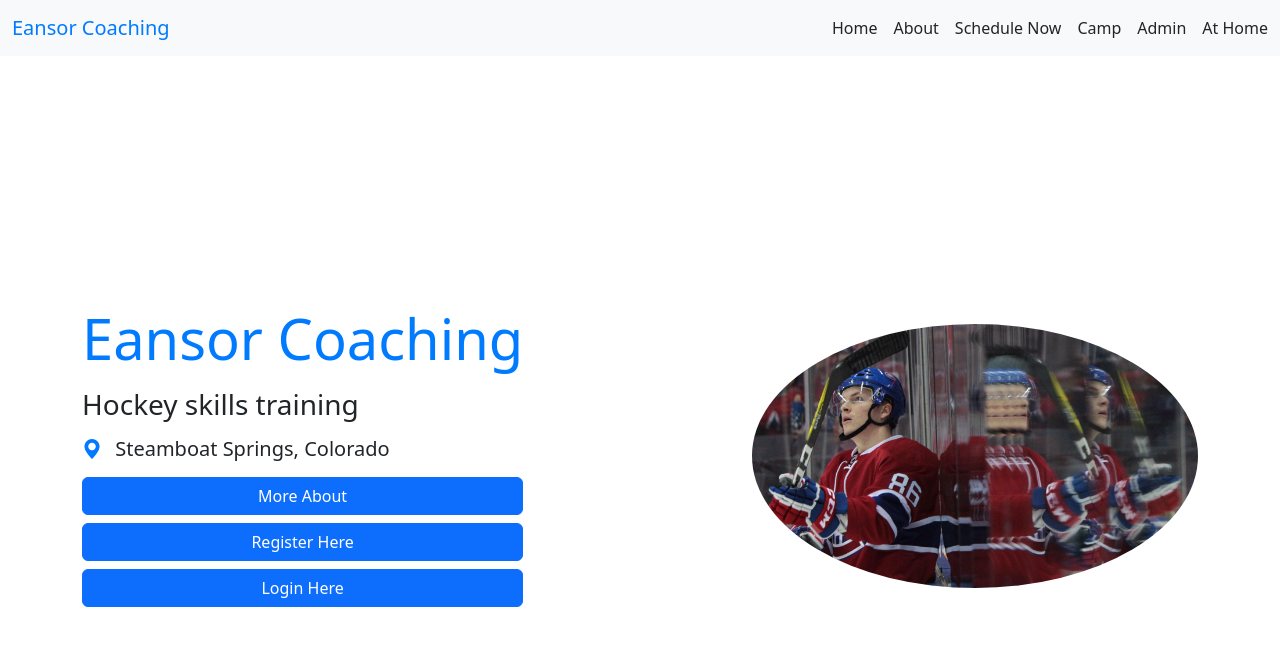
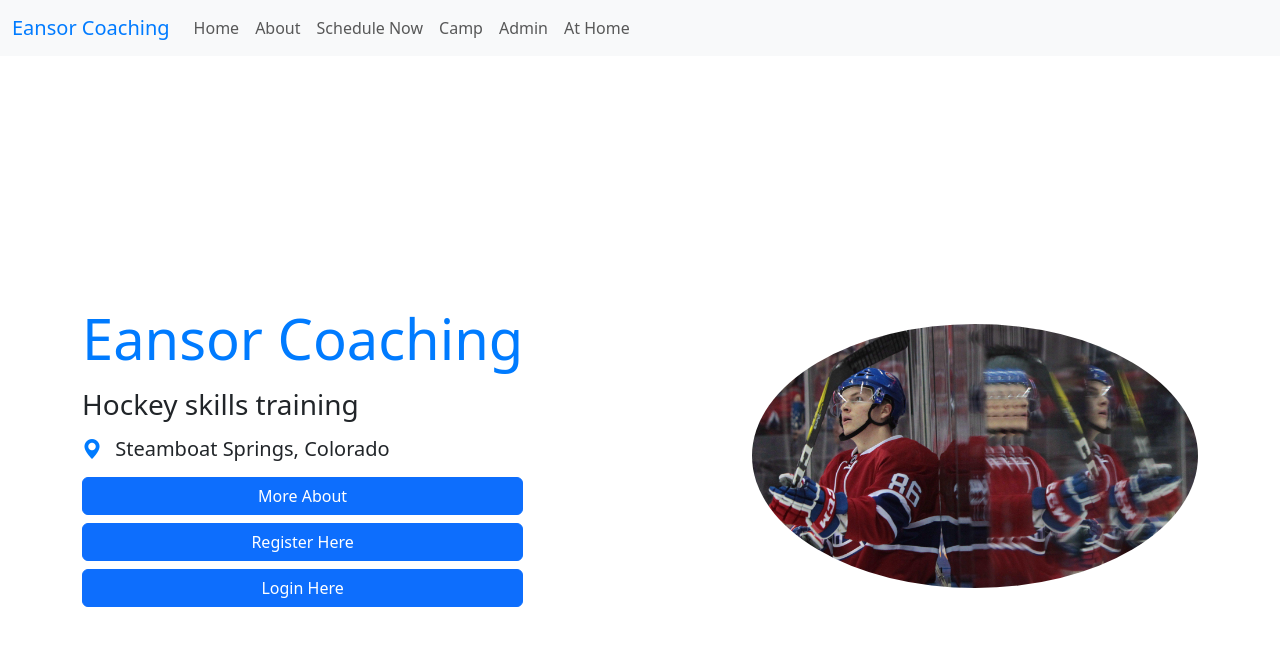
Before and after one commit to ScottEansor/hockey-website, a React (Vite) app in the folder frontend/: page / in a window 1280 px wide. Shown: the top 646 px of the page. Built offline with nearby package versions, Linux system fonts and the light colour scheme; no server answers.

Commit message:
Bootstrap styling for nav dropdown/scaling mostly complete

```diff
--- /dev/null
+++ b/frontend/src/components/DropDown.jsx
@@ -0,0 +1,41 @@
+import { Link } from "react-router-dom";
+import { useState } from "react";
+export default function DropDown({ label, children }) {
+  const [isOpen, setIsOpen] = useState(false);
+  return (
+    <li className="nav-item dropdown">
+      <a
+        className="nav-link dropdown-toggle"
+        onClick={() => setIsOpen((prev) => !prev)}
+        href="#"
+        role="button"
+        data-toggle="dropdown"
+        aria-haspopup="true"
+        aria-expanded="false"
+      >
+        {label}
+      </a>
+      <ul className={"dropdown-menu " + (isOpen ? "show" : "")}>{children}</ul>
+    </li>
+  );
+}
+
+export function DropDownLink({ to, children }) {
+  return (
+    <li>
+      <Link to={to} className="dropdown-item">
+        {children}
+      </Link>
+    </li>
+  );
+}
+
+export function DropDownButton({ onClick, children }) {
+  return (
+    <li>
+      <a onClick={onClick} className="dropdown-item">
+        {children}
+      </a>
+    </li>
+  );
+}
--- a/frontend/src/components/Nav.jsx
+++ b/frontend/src/components/Nav.jsx
@@ -1,53 +1,60 @@
-import React from "react";
+import React, { useState } from "react";
 import "bootstrap/dist/css/bootstrap.min.css";
-import { Link } from "react-router-dom";
+import NavLink from "./NavLink";
+import DropDown, { DropDownButton, DropDownLink } from "./DropDown";
 
 export default function Nav({ userData }) {
+
+  const [isOpen, setIsOpen] = useState(false)
+
+
   return (
-    <nav className="navbar bg-body-tertiary sticky-top">
+    <nav className="navbar bg-body-tertiary sticky-top navbar-expand-md">
       <div className="container-fluid">
-        <div className="title navbar-brand" href="#">
+        <div className="title navbar-brand">
           Eansor Coaching
         </div>
-        <div className="d-flex ms-auto nav-options">
-          <Link to="/" className="nav-link">
-            Home
-          </Link>
-          <Link to="/about" className="nav-link">
-            About
-          </Link>
-          <Link to="/schedule" className="nav-link">
-            Schedule Now
-          </Link>
-          {/* <Link to="/contact" className="nav-link">
+        <button
+          className="navbar-toggler"
+          onClick={()=> setIsOpen(prev=> !prev)}
+          type="button"
+          aria-expanded="false"
+          aria-label="Toggle navigation"
+        >
+          <span className="navbar-toggler-icon"></span>
+        </button>
+        <div className={"navbar-collapse " + (isOpen?"":"collapse") }>
+          <ul className="navbar-nav">
+            <NavLink to="/">Home</NavLink>
+            <NavLink to="/about">About</NavLink>
+            <NavLink to="/schedule">Schedule Now</NavLink>
+            {/* <Link to="/contact">
             Contact
           </Link> */}
-          <Link to="/camp" className="nav-link">
-            Camp
-          </Link>
-          <Link to="/admin" className="nav-link">
-            Admin
-          </Link>
-          <Link to="/athome" className="nav-link">
-            At Home
-          </Link>
+            <NavLink to="/camp">Camp</NavLink>
+            <NavLink to="/admin">Admin</NavLink>
+            <NavLink to="/athome">At Home</NavLink>
             {userData?.status === "not signed in" && (
               <>
-              <Link to="/login" className="nav-link">
-                Login
-              </Link>
-              <Link to="/register" className="nav-link">
-                Register
-              </Link>
+                <NavLink to="/login">Login</NavLink>
+                <NavLink to="/register">Register</NavLink>
               </>
             )}
             {userData?.status === "signed in" && (
-            <>
-              <Link to="/profile" className="nav-link profile-link">
-                {`Profile: ${userData.parentFirstName} ${userData.parentLastName[0]}.`}
-              </Link>
-            </>
+              <DropDown
+                label={`${userData.parentFirstName} ${userData.parentLastName[0]}.`}
+              >
+                <DropDownLink to={'/profile'}>Profile</DropDownLink>
+                <DropDownButton onClick={handleLogout}>Logout</DropDownButton>
+              </DropDown>
+
+              // <>
+              //   <Link to="/profile" className="nav-link profile-link">
+              //     {`${userData.parentFirstName} ${userData.parentLastName[0]}.`}
+              //   </Link>
+              // </>
             )}
+          </ul>
         </div>
       </div>
     </nav>
--- /dev/null
+++ b/frontend/src/components/NavLink.jsx
@@ -0,0 +1,7 @@
+import { Link } from "react-router-dom";
+
+export default function NavLink({ to, children}){
+    return <li className="nav-item">
+        <Link to={to} className='nav-link'>{children}</Link>
+    </li>
+}
```
Lines whose indentation alone changed are shown as unchanged.
